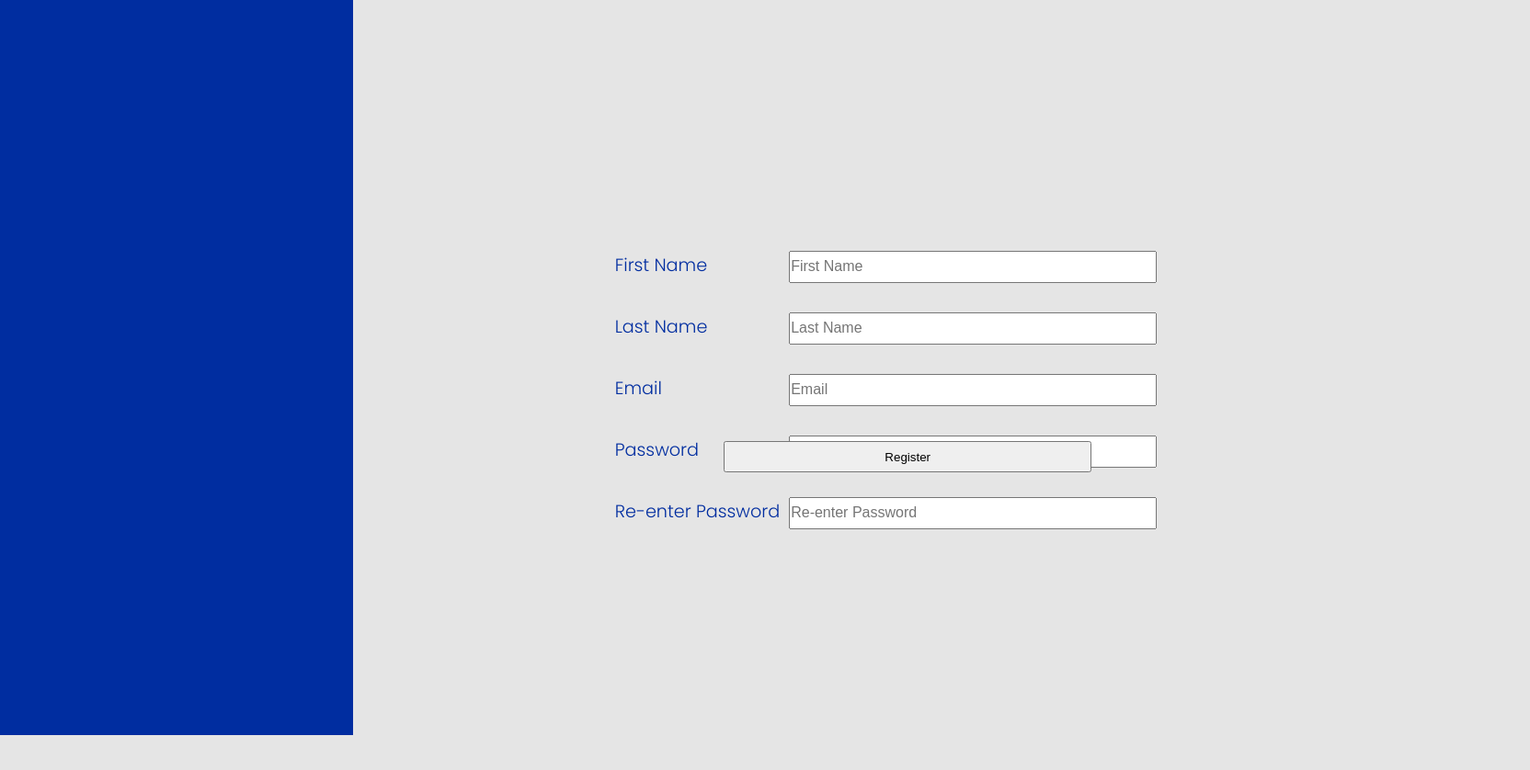
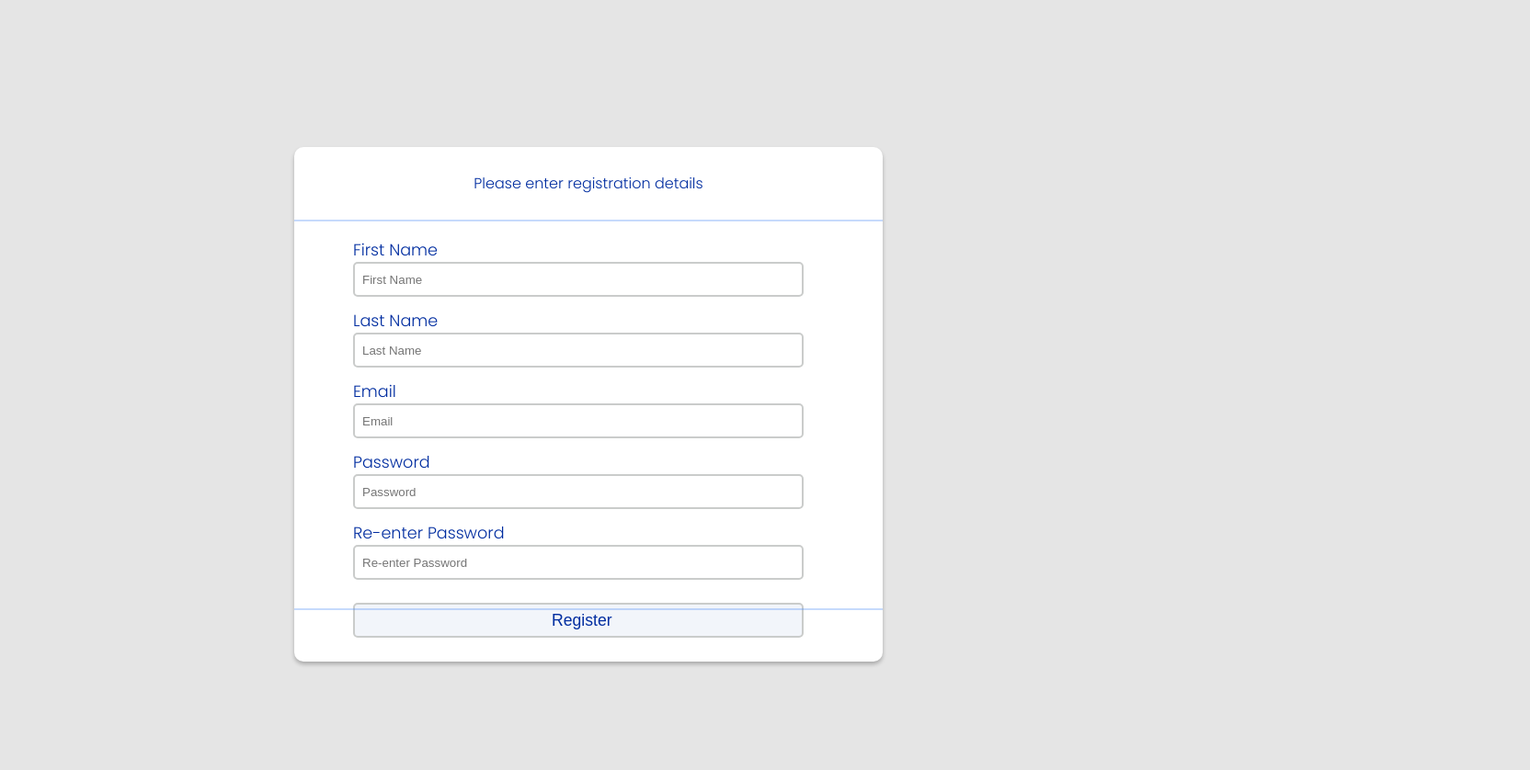
Before and after one commit to Anetrrr/test, a plain HTML site: page index.html in a window 1280 px wide. Shown: the whole page at 92% size, 1664 px wide, since content can reach past the window. Before the commit the page ends 800 px from the top, so only its background shows below. Drawn offline with Linux system fonts and the light colour scheme.

Commit message:
scmdekpg

```diff
--- a/index.css
+++ b/index.css
@@ -14,67 +14,55 @@ body{
     position: relative;
 
 }
-.left{
-    position: absolute;
-    width: 30%;
-    height: 100vh;
-    background-color: #002DA0;
-    ;
-    left:0;
-    right:0;
-    top: 0;
-    bottom: 0
+.container{
+    background: #FFFFFF;
+    box-shadow: 0px 3px 4px rgba(0, 0, 0, 0.25);
+    border-radius: 10px;
+    width: 40rem;
+    height: 70vh;
+    margin: 10em auto;
+    position: relative;
+    align-items: center;
+    background-color: #fff;
 
 }
-.container{
-    display: flex;
-    flex-direction: column;
-    padding: 1rem;
-width: 100%;
-position: absolute;
-height:100vh;
-top: 0;
-left: 30%;
-bottom: 0;
-right:0 ;
-
-
+.header{
+    text-align: center;
+    padding: 1.7em;
+    border-bottom: 2px rgba(66, 133, 244, 0.3) solid;
 }
-
-
-form  { display: table;
-        position: relative;
-        top: 55%;
-        padding: 1.2rem;
-        left: 20%;
-
+.bottom{
+    text-align: center;
+    padding: 1.7em;
+    position: absolute;
+    bottom: 22%;
+    left: -32px;
+    width: 100%;
+    border-bottom: 2px rgba(66, 133, 244, 0.3) solid;
 }
-p   { display: table-row;  }
-
-label {
-        display: table-cell;
-        font-size: 1.2rem;
-    }
-input { display: table-cell;
-        width: 400px;
-        height: 35px;
-        margin: 2rem 0 0 10px;
-        font-size: 1rem;
-    }
-        button{
-        width: 400px;
-        position: absolute;
-        top: 60%;
-        left: 31.5%;
-        height: 34px;
-        }
-
-    /* .dek{
-        background-color: #002DA0;
-        top:0;
-        bottom:0;
-        right:0;
-        left: 50%;
-        position:absolute;
-        text-align: center;
-    } */
+.sign{
+    position: absolute;
+    padding: 2rem;
+    width: 100%;
+    height: 100%;
+    left: 5%;
+    top:12%;
+    font-size: 1.1rem;
+    align-items: center;
+}
+input, button{
+    width: 85%;
+    height: 38px;
+    margin-bottom: 13px;
+    border: 2px solid #CACCCB;
+border-radius: 5px;
+padding-left: .5rem;
+}
+button{
+    background: #F2F5FA;
+border: 2px solid #CACCCB;
+border-radius: 5px;
+margin-top: 12px;
+color: #002DA0;
+font-size: 1.1rem;
+}
--- a/index.html
+++ b/index.html
@@ -8,30 +8,33 @@
     <title>Test</title>
 </head>
 <body>
-    <div class="left"></div>
+
 
     <div class="container">
-    <div class="register">
-        <form action="input">
-           <p><label for="Name">First Name</label>
-            <input type="text" class="input" id="fname" placeholder="First Name"/></p>
-            <p><label for="surname">Last Name</label>
-             <input type="text" class="input"id="sname" placeholder="Last Name"/>
-            </p>
-            <p><label for="email">Email</label>
-            <input type="email" class="input" id="email" placeholder="Email"/></p>
-            <p>
-            <label for="password">Password </label>
-            <input type="password" class="input" id="pwd" placeholder="Password"/>
-        </p>
-        <p>
-            <label for="repwd">Re-enter Password </label>
-            <input type="password" class="input" id="repwd" placeholder="Re-enter Password"/></p>
+        <div class="header">Please enter <span>registration details</span></div>
+        <div class="sign">
+        <form action="signup" class="signup">
+           <label for="Name">First Name</label><br>
+            <input type="text" class="input" id="fname" placeholder="First Name"/><br>
+            <label for="surname">Last Name</label><br>
+             <input type="text" class="input"id="sname" placeholder="Last Name"/><br>
+
+            <label for="email">Email</label><br>
+            <input type="email" class="input" id="email" placeholder="Email"/><br>
+
+            <label for="password">Password </label><br>
+            <input type="password" class="input" id="pwd" placeholder="Password"/><br>
+
+
+            <label for="repwd">Re-enter Password </label><br>
+            <input type="password" class="input" id="repwd" placeholder="Re-enter Password"/><br>
+            <button type="submit" class="input">Register</button>
+            <div class="bottom"></div>
 
         </form>
     </div>
-    <button type="submit" class="input">Register</button>
 
-</div>
+    </div>
+
 </body>
 </html>
```
